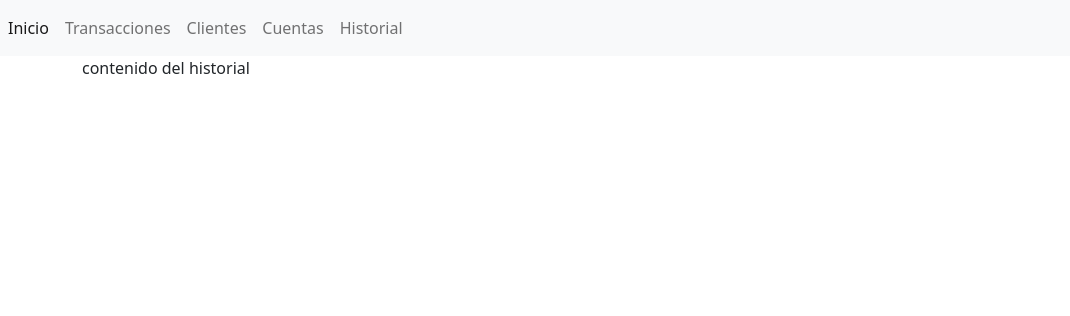
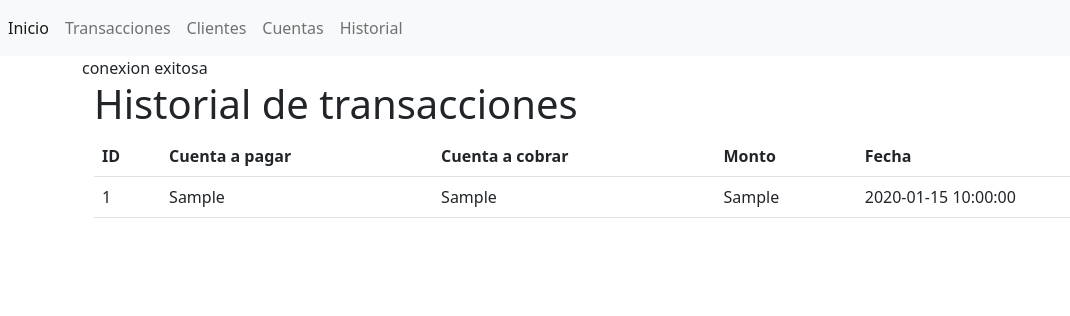
Before and after one commit to JaviBlaus/Sistemas-Op, a PHP site: page /Historial.php in a window 1280 px wide. Shown: the top 316 px of the page, without its empty margins (0-1070 px from the left). Run offline with PHP 8.4, Linux system fonts and the light colour scheme; tables that the repository leaves empty or names only in its code hold one stand-in row (values such as "Sample post").

Commit message:
Update Historial.php

```diff
--- a/websito/secciones/Historial.php
+++ b/websito/secciones/Historial.php
@@ -1,3 +1,44 @@
-<?php include("../templates/cabecera.php");?>
-    contenido del historial
-<?php include("../templates/pie.php");?>
+<?php
+include("../templates/cabecera.php");
+include("../configuraciones/bd.php");
+
+$conexionBD = BD::crearInstancia();
+$sql = "SELECT * FROM transacciones";
+$consulta = $conexionBD->prepare($sql);
+if ($consulta->execute()) {
+?>
+
+<div class="container">
+  <h1>Historial de transacciones</h1>
+
+  <table class="table">
+    <thead>
+      <tr>
+        <th>ID</th>
+        <th>Cuenta a pagar</th>
+        <th>Cuenta a cobrar</th>
+        <th>Monto</th>
+        <th>Fecha</th>
+      </tr>
+    </thead>
+    <tbody>
+      <?php while ($row = $consulta->fetch(PDO::FETCH_ASSOC)) : ?>
+        <tr>
+          <td><?php echo $row['id_transa']; ?></td>
+          <td><?php echo $row['cta_paga_transa']; ?></td>
+          <td><?php echo $row['cta_cobra_transa']; ?></td>
+          <td><?php echo $row['monto_transa']; ?></td>
+          <td><?php echo $row['fecha_transa']; ?></td>
+        </tr>
+      <?php endwhile; ?>
+    </tbody>
+  </table>
+</div>
+
+<?php
+} else {
+  echo "Error: " . $consulta->errorInfo()[2];
+}
+
+include("../templates/pie.php");
+?>
```
